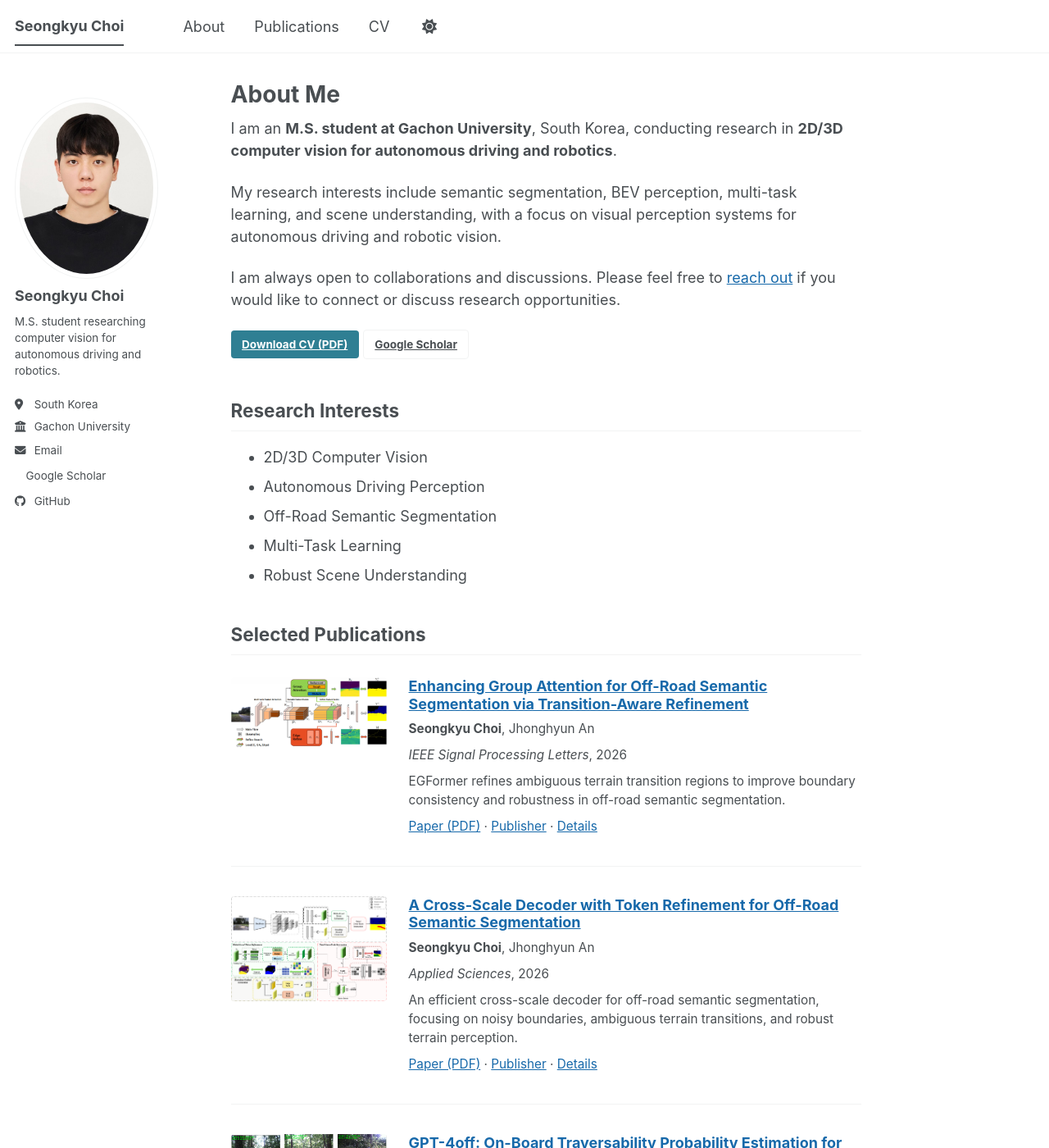
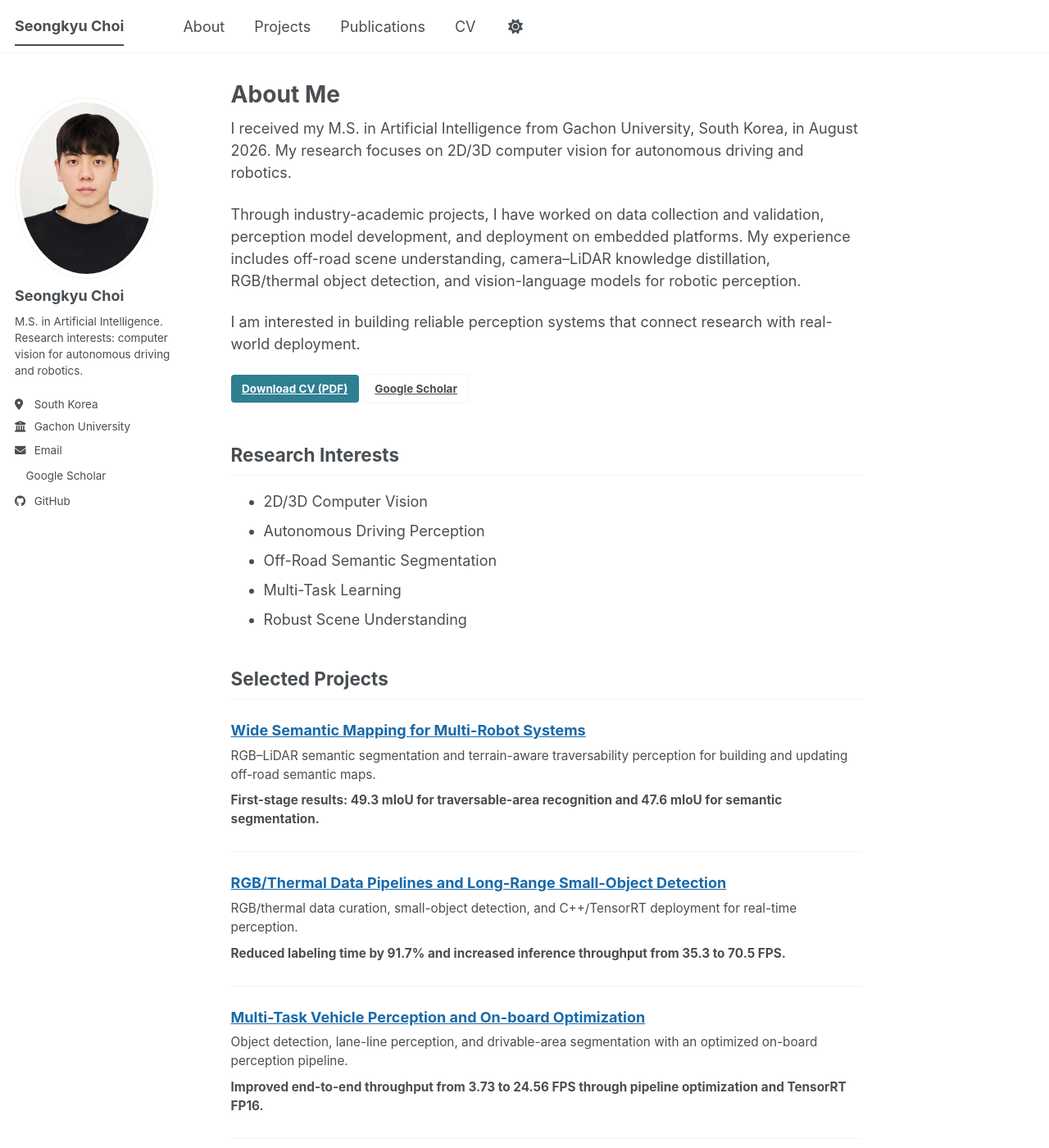
Before and after one commit to sk950324/sk950324.github.io, a Jekyll site: the page built from _pages/about.md, in a window 1280 px wide and 1400 px high. Shown: the whole window at 82% size. Built offline with Jekyll 4.4.1, drawn with Linux system fonts in a browser that asks for light colours; a style sheet for code colours, icons or effects is not loaded.

Commit message:
Add project details and images, summarize CV, and update profile

```diff
--- a/_config.yml
+++ b/_config.yml
@@ -13,7 +13,7 @@ timezone: Asia/Seoul
 author:
   avatar: profile.png
   name: Seongkyu Choi
-  bio: "M.S. student researching computer vision for autonomous driving and robotics."
+  bio: "M.S. in Artificial Intelligence. Research interests: computer vision for autonomous driving and robotics."
   location: South Korea
   employer: Gachon University
   email: seongkyu950324@gmail.com
--- a/_data/navigation.yml
+++ b/_data/navigation.yml
@@ -2,6 +2,8 @@
 main:
   - title: "About"
     url: /about/
+  - title: "Projects"
+    url: /projects/
   - title: "Publications"
     url: /publications/
   - title: "CV"
--- /dev/null
+++ b/_data/projects.yml
@@ -0,0 +1,126 @@
+# About와 Projects에서 함께 사용하는 프로젝트 내용입니다.
+# selected: true인 프로젝트만 About에 요약으로 표시됩니다.
+# participation_period: 실제 본인 참여 기간. 확인 전에는 null로 두며 화면에 표시하지 않습니다.
+# 기간 출처: utils/Choi_CV.pdf, 2쪽. NIPA와 뉴빌리티는 PDF의 Period를 참여 기간으로 사용합니다.
+- id: wide-semantic-mapping
+  image: /img/mse.png
+  image_alt: Ministry of SMEs and Startups logo
+  title: Wide Semantic Mapping for Multi-Robot Systems
+  full_title: Development of Wide Semantic Map Building and Update Technology for Multi-Robot Systems in Unstructured Outdoor Environments
+  period: "Project period: Apr. 2025–Mar. 2027"
+  participation_period: Mar. 2024–Aug. 2026
+  organization: National R&D project led by Mobiltech; funded by the Ministry of SMEs and Startups, Korea
+  role: Off-road Perception Model Development
+  selected: true
+  summary: RGB–LiDAR semantic segmentation and terrain-aware traversability perception for building and updating off-road semantic maps.
+  highlight: "First-stage results: 49.3 mIoU for traversable-area recognition and 47.6 mIoU for semantic segmentation."
+  problem: Recognize terrain and traversable areas in unstructured outdoor environments to support semantic map construction and updates for multiple robots.
+  approach:
+    - Developed RGB–LiDAR semantic segmentation, using knowledge distillation to transfer RGB-derived features into LiDAR-based learning.
+    - Mapped semantic segmentation results to different levels of driving difficulty for terrain-aware traversability perception.
+    - Contributed to path similarity recognition and multi-scan change detection for semantic map updates, using structural features from previously traversed and newly acquired sensor data.
+  results:
+    - "Achieved **49.3 mIoU for traversable-area recognition** and **47.6 mIoU for semantic segmentation** in the completed first-stage development."
+
+- id: rgb-thermal-detection
+  image: /img/로템마크.png
+  image_alt: Hyundai Rotem logo
+  title: RGB/Thermal Data Pipelines and Long-Range Small-Object Detection
+  period: "Project period: Nov. 2024–Sep. 2026"
+  participation_period: Mar. 2024–Aug. 2026
+  organization: Industry-commissioned research for Hyundai Rotem
+  role: RGB/Thermal Data Pipeline Development, Object Detection, and On-board Deployment
+  selected: true
+  summary: RGB/thermal data curation, small-object detection, and C++/TensorRT deployment for real-time perception.
+  highlight: "Reduced labeling time by 91.7% and increased inference throughput from 35.3 to 70.5 FPS."
+  problem: Improve long-range small-object detection under diverse environmental conditions while meeting real-time deployment requirements.
+  approach:
+    - Built RGB/thermal data pipelines for collection, generative augmentation, quality review, semi-automatic labeling, and iterative retraining.
+    - Combined model-generated labels with manual review; used false-positive, false-negative, and class-confusion analysis to guide dataset refinement and retraining.
+    - Implemented a PyTorch → ONNX → TensorRT conversion pipeline, integrating camera input, preprocessing, inference, postprocessing, and output in C++.
+  results:
+    - "Expanded the training dataset from approximately **1,500 to 4,000 images** and reduced labeling time by **91.7%**."
+    - "Improved nighttime thermal detection **AP from 33.63 to 36.13** and **AP75 from 26.17 to 30.55**."
+    - "Reduced latency from **28.29 to 14.18 ms** and increased throughput from **35.3 to 70.5 FPS**, maintaining mAP50 of 0.595 and mAP50–95 of 0.354."
+  validation: Verified simultaneous processing of at least two cameras in the integrated C++ perception pipeline.
+
+- id: multi-task-perception
+  image: /img/IITP.jpeg
+  image_alt: Institute of Information & Communications Technology Planning & Evaluation (IITP) logo
+  title: Multi-Task Vehicle Perception and On-board Optimization
+  period: "Project period: Apr. 2024–Dec. 2027"
+  participation_period: Apr. 2024–Aug. 2026
+  organization: IITP national R&D project led by HL Mando
+  role: Multi-Task Perception Model Development, Model Lightweighting, and On-device Validation
+  selected: true
+  summary: Object detection, lane-line perception, and drivable-area segmentation with an optimized on-board perception pipeline.
+  highlight: "Improved end-to-end throughput from 3.73 to 24.56 FPS through pipeline optimization and TensorRT FP16."
+  problem: Run multiple vehicle perception tasks on embedded hardware while reducing both model latency and full-pipeline overhead.
+  approach:
+    - Combined YOLOv5 and TwinLiteNet for object detection, lane-line perception, and drivable-area segmentation.
+    - Reduced lane-model refinement from three stages to two, shared refinement heads, and reduced fully connected hidden dimensions.
+    - "Profiled decoding, preprocessing, GPU transfer, inference, postprocessing, visualization, and encoding; identified visualization as the largest output-stage bottleneck (**156.08 of 180.60 ms**)."
+    - Replaced NumPy mask blending with OpenCV, separated decoding/inference/visualization into three asynchronous stages, and applied TensorRT FP16.
+  results:
+    - "Improved lane-model latency from **6.5 to 4.8 ms** and throughput from **155.5 to 207.2 FPS**."
+    - "Validated simultaneous FP16, batch-size-one execution on **Jetson AGX Orin**: **31.88 FPS for YOLOv5** and **27.44 FPS for TwinLiteNet**, with **7.88 GiB peak RAM** and **13.74 W average power**."
+    - "Improved end-to-end throughput from **3.73 to 24.56 FPS** and model forward latency from **48.29 to 14.0 ms**."
+  validation: Validated perception on 10,000 BDD100K images and 4,773 FMTC frames. Evaluated end-to-end improvements over three runs of 1,000 frames.
+
+- id: camera-only-traversability
+  image: /img/nipa.png
+  image_alt: National IT Industry Promotion Agency (NIPA) logo
+  title: Camera-Only Traversability Estimation via LiDAR Knowledge Distillation
+  period: Sep. 2024–Feb. 2025
+  participation_period: Sep. 2024–Feb. 2025
+  organization: "Sponsor: National IT Industry Promotion Agency (NIPA), with Mobiltech & GINT"
+  role: Traversability Perception, Knowledge Distillation, and Camera-Only Distance Estimation
+  selected: false
+  summary: Transfer LiDAR spatial knowledge into a camera-only model for agricultural terrain perception and distance estimation.
+  problem: Estimate traversability and distance in agricultural environments using camera-only inference without an additional LiDAR input.
+  approach:
+    - Prepared 10,000 training images and 1,000 evaluation images with seven environment/hazard classes and traversability criteria.
+    - Applied MSFSKD to transfer 3D spatial information from RGB/LiDAR training into a 2D network, enabling camera-only inference without an additional LiDAR input.
+    - Generated distance ground truth by projecting segmentation labels onto LiDAR points, rejected outliers with median filtering, and designed a five-block MLP using object class and bounding-box dimensions.
+  results:
+    - "Achieved **0.87 mIoU for semantic segmentation** and **0.91 mIoU for traversability classification**, exceeding the respective targets of 0.50 and 0.55."
+    - "Ran segmentation and distance regression on **Jetson Orin Nano** at approximately **0.1 s/frame**; most reported distance errors were within **0–3 m**."
+  validation: Defined object/terrain-boundary distance outputs and coordinated CAN-interface integration for camera-only deployment.
+
+- id: patrol-robot-perception
+  image: /img/뉴빌리티.png
+  image_alt: Neubility logo
+  title: YOLO–VLM Abnormal-Situation Recognition for Patrol Robots
+  period: Nov. 2024–Mar. 2025
+  participation_period: Nov. 2024–Mar. 2025
+  organization: Industry-commissioned research for Neubility
+  role: Dataset Development, Object Detection, VLM Compression, and Robot Integration
+  selected: false
+  summary: Combine object detection and vision-language descriptions for on-board abnormal-situation recognition.
+  problem: Recognize and describe abnormal situations on a patrol robot within embedded memory and compute limits.
+  approach:
+    - Reviewed 8,436 abnormal-behavior videos and a fire dataset of approximately 1.5 million images, selecting representative samples to build a seven-class patrol-object dataset; used InternVL-based auto-labeling and prepared LoRA training data.
+    - Trained a YOLO11n detector for seven target classes and compared VILA, UForm, and SmolVLM under the same on-device conditions.
+    - "Designed Descript-YOLO: camera input → YOLO detection → queue-based event conditions → VLM situation description → ROS2 topic output."
+  results:
+    - "Reported class-wise detection accuracy of **66.3–81.7%** across seven target classes."
+    - "Applied **AWQ to VILA1.5-3B**, reducing model size from **10.06 to 1.57 GB** and VRAM usage from **8.34 to 5.59 GB**."
+  validation: Integrated ROS2 Humble and NVIDIA Docker on Jetson Orin Nano and validated applicability to real patrol-robot demonstration environments.
+
+# 출처: 수정된 utils/Choi_CV.pdf, 3쪽. PDF의 Period를 참여 기간으로 사용합니다.
+- id: multi-sensor-fusion
+  image: /img/lig.png
+  image_alt: LIG Nex1 logo
+  title: Development of Multi-Sensor Fusion Algorithm for Countering Magnetic/Acoustic Stealth Targets
+  period: Apr. 2024–Mar. 2025
+  participation_period: Apr. 2024–Mar. 2025
+  organization: Industry-commissioned research for LIG Nex1
+  role: Sea-Trial Data Quality Review and Model Evaluation Analysis
+  selected: false
+  summary: Reviewed sea-trial sensor data quality and analyzed training and evaluation results of models developed by the project team.
+  problem: Assess the suitability of company-provided sea-trial sensor data for model training and compare predictive performance across team-developed models.
+  approach:
+    - Screened 46 company-provided sea-trial data files from the second delivery for collection errors and recording gaps.
+    - Analyzed training and evaluation results of models developed by the project team, comparing predictive performance and assessing sensor-data suitability for training.
+  results:
+    - "Selected **23 usable files from 46 sea-trial data files** for analysis after data-quality screening."
--- a/_pages/about.md
+++ b/_pages/about.md
@@ -6,11 +6,11 @@ redirect_from:
 author_profile: true
 ---
 
-I am an **M.S. student at Gachon University**, South Korea, conducting research in **2D/3D computer vision for autonomous driving and robotics**.
+I received my M.S. in Artificial Intelligence from Gachon University, South Korea, in August 2026. My research focuses on 2D/3D computer vision for autonomous driving and robotics.
 
-My research interests include semantic segmentation, BEV perception, multi-task learning, and scene understanding, with a focus on visual perception systems for autonomous driving and robotic vision.
+Through industry-academic projects, I have worked on data collection and validation, perception model development, and deployment on embedded platforms. My experience includes off-road scene understanding, camera–LiDAR knowledge distillation, RGB/thermal object detection, and vision-language models for robotic perception.
 
-I am always open to collaborations and discussions. Please feel free to [reach out](mailto:{{ site.author.email }}) if you would like to connect or discuss research opportunities.
+I am interested in building reliable perception systems that connect research with real-world deployment.
 
 [Download CV (PDF)]({{ '/utils/Choi_CV.pdf' | relative_url }}){: .btn .btn--primary}
 [Google Scholar]({{ site.author.googlescholar }}){: .btn .btn--inverse}
@@ -23,6 +23,19 @@ I am always open to collaborations and discussions. Please feel free to [reach o
 - Multi-Task Learning
 - Robust Scene Understanding
 
+## Selected Projects
+
+{% assign selected_projects = site.data.projects | where: 'selected', true %}
+{% for project in selected_projects %}
+<article class="project-summary">
+  <h3><a href="{{ '/projects/' | relative_url }}#{{ project.id }}">{{ project.title | escape }}</a></h3>
+  <p>{{ project.summary | escape }}</p>
+  <p><strong>{{ project.highlight | escape }}</strong></p>
+</article>
+{% endfor %}
+
+[View all projects]({{ '/projects/' | relative_url }})
+
 ## Selected Publications
 
 {% assign selected_publications = site.publications | where: 'selected', true | sort: 'year' | reverse %}
--- a/_pages/cv.md
+++ b/_pages/cv.md
@@ -53,60 +53,67 @@ Jun.2021–Mar.2023
 
 ## Projects
 
-### Development of Wide Semantic Map Building and Update Technology for Multi-Robot Systems in Unstructured Outdoor Environments
+### Wide Semantic Mapping for Multi-Robot Systems
 
-**Project period: Apr.2025–Mar.2027** | National R&D project led by Mobiltech
+**My participation: Mar.2024–Aug.2026** | Mobiltech-led national R&D project
 Funded by the Ministry of SMEs and Startups, Korea
 Role: Off-road Perception Model Development
 
-- Developed RGB–LiDAR semantic segmentation for unstructured outdoor environments, using knowledge distillation to transfer RGB-derived features into LiDAR-based learning.
-- Developed terrain-aware traversability perception by mapping semantic segmentation results to different levels of driving difficulty.
-- Achieved **49.3 mIoU for traversable-area recognition** and **47.6 mIoU for semantic segmentation** in the completed first-stage development.
-- Contributed to path similarity recognition and multi-scan change detection for semantic map updates, using structural features from previously traversed and newly acquired sensor data.
+- Developed RGB–LiDAR semantic segmentation and terrain-aware traversability perception for off-road semantic mapping.
+- Achieved **49.3 mIoU for traversable-area recognition** and **47.6 mIoU for semantic segmentation** in first-stage development.
+
+[View project details →]({{ '/projects/' | relative_url }}#wide-semantic-mapping)
 
 ### RGB/Thermal Data Pipelines and Long-Range Small-Object Detection
 
-**Project period: Aug.2024–Jul.2026** | Industry-commissioned research for Hyundai Rotem
+**My participation: Mar.2024–Aug.2026** | Hyundai Rotem
 Role: RGB/Thermal Data Pipeline Development, Object Detection, and On-board Deployment
 
-- Built RGB/thermal data pipelines covering collection, generative augmentation, quality review, semi-automatic labeling, and iterative retraining; expanded the training dataset from approximately **1,500 to 4,000 images**.
-- Combined model-generated labels with manual review, reducing labeling time by **91.7%**; used false-positive, false-negative, and class-confusion analysis to guide retraining.
-- Improved nighttime thermal detection **AP from 33.63 to 36.13** and **AP75 from 26.17 to 30.55**.
-- Implemented a **PyTorch → ONNX → TensorRT** conversion pipeline and integrated camera input, preprocessing, inference, postprocessing, and output in C++.
-- Reduced inference latency from **28.29 to 14.18 ms** and increased throughput from **35.3 to 70.5 FPS**, while maintaining mAP50 of 0.595 and mAP50–95 of 0.354; verified simultaneous processing of at least two cameras.
+- Expanded the training dataset from approximately **1,500 to 4,000 images** and reduced labeling time by **91.7%** through semi-automatic labeling and review.
+- Deployed a C++/TensorRT pipeline, reducing latency from **28.29 to 14.18 ms** and increasing throughput from **35.3 to 70.5 FPS** while maintaining detection accuracy.
+
+[View project details →]({{ '/projects/' | relative_url }}#rgb-thermal-detection)
 
 ### Multi-Task Vehicle Perception and On-board Optimization
 
-**Project period: Apr.2024–Aug.2026** | IITP national R&D project led by HL Mando
+**My participation: Apr.2024–Aug.2026** | IITP national R&D project led by HL Mando
 Role: Multi-Task Perception Model Development, Model Lightweighting, and On-device Validation
 
-- Combined **YOLOv5 and TwinLiteNet** to perform **object detection, lane-line perception, and drivable-area segmentation** with two models; validated on 10,000 BDD100K images and 4,773 FMTC frames.
-- Reduced lane-model refinement from three stages to two, shared refinement heads, and reduced fully connected hidden dimensions; improved latency from **6.5 to 4.8 ms** and throughput from **155.5 to 207.2 FPS**.
-- Validated simultaneous FP16, batch-size-one execution on **Jetson AGX Orin**: **31.88 FPS for YOLOv5** and **27.44 FPS for TwinLiteNet**, with **7.88 GiB peak RAM** and **13.74 W average power**.
-- Profiled decoding, preprocessing, GPU transfer, inference, postprocessing, visualization, and encoding; identified visualization as the largest output-stage bottleneck (**156.08 of 180.60 ms**).
-- Replaced NumPy mask blending with OpenCV, separated decoding/inference/visualization into a three-stage asynchronous pipeline, and applied TensorRT FP16. Improved end-to-end throughput from **3.73 to 24.56 FPS** and model forward latency from **48.29 to 14.0 ms**, validated over three runs of 1,000 frames.
+- Developed and validated object detection, lane-line perception, and drivable-area segmentation on **Jetson AGX Orin**.
+- Improved end-to-end throughput from **3.73 to 24.56 FPS** through pipeline optimization and TensorRT FP16, validated over three runs of 1,000 frames.
+
+[View project details →]({{ '/projects/' | relative_url }}#multi-task-perception)
 
 ### Camera-Only Traversability Estimation via LiDAR Knowledge Distillation
 
-**Sep.2024–Feb.2025** | Industry-commissioned research for Mobiltech
+**My participation: Sep.2024–Feb.2025**
+Sponsor: National IT Industry Promotion Agency (NIPA), with Mobiltech & GINT
 Role: Traversability Perception, Knowledge Distillation, and Camera-Only Distance Estimation
 
-- Prepared **10,000 training images and 1,000 evaluation images**, defining seven environment/hazard classes and traversability criteria for agricultural environments.
-- Applied **MSFSKD** to transfer 3D spatial information from RGB/LiDAR training into a 2D network, enabling **camera-only inference without an additional LiDAR input**.
-- Achieved **0.87 mIoU for semantic segmentation** and **0.91 mIoU for traversability classification**, exceeding the respective targets of 0.50 and 0.55.
-- Generated distance ground truth by projecting segmentation labels onto LiDAR points, used median filtering to reject outliers, and designed a **five-block MLP** to estimate distance from object class and bounding-box dimensions.
-- Ran camera-only segmentation and distance regression on **Jetson Orin Nano** at approximately **0.1 s/frame**; most reported distance errors were within **0–3 m**. Defined object/terrain-boundary distance outputs and coordinated CAN-interface integration.
+- Developed camera-only perception through LiDAR knowledge distillation, achieving **0.87 mIoU for semantic segmentation** and **0.91 mIoU for traversability classification**.
+- Ran segmentation and distance regression on **Jetson Orin Nano** at approximately **0.1 s/frame**.
+
+[View project details →]({{ '/projects/' | relative_url }}#camera-only-traversability)
 
 ### YOLO–VLM Abnormal-Situation Recognition for Patrol Robots
 
-**Oct.2024–Mar.2025** | Industry-commissioned research for Neubility
+**My participation: Nov.2024–Mar.2025** | Neubility
 Role: Dataset Development, Object Detection, VLM Compression, and Robot Integration
 
-- Reviewed **8,436 abnormal-behavior videos** and a fire dataset of approximately **1.5 million images**, selecting representative samples to build a seven-class patrol-object dataset; used InternVL-based auto-labeling and prepared LoRA training data.
-- Trained a **YOLO11n** detector for seven target classes, with reported class-wise accuracy of **66.3–81.7%**.
-- Compared VILA, UForm, and SmolVLM under the same on-device conditions. Applied **AWQ to VILA1.5-3B**, reducing model size from **10.06 to 1.57 GB** and VRAM usage from **8.34 to 5.59 GB**.
-- Designed **Descript-YOLO**: camera input → YOLO detection → queue-based event conditions → VLM situation description → ROS2 topic output.
-- Integrated the perception pipeline using **ROS2 Humble and NVIDIA Docker** on **Jetson Orin Nano**, and validated its applicability to real patrol-robot demonstration environments.
+- Integrated YOLO detection and VLM situation descriptions in **Descript-YOLO**, using ROS2 and Docker on **Jetson Orin Nano**.
+- Applied AWQ to VILA1.5-3B, reducing model size from **10.06 to 1.57 GB** and VRAM usage from **8.34 to 5.59 GB**.
+
+[View project details →]({{ '/projects/' | relative_url }}#patrol-robot-perception)
+
+### Development of Multi-Sensor Fusion Algorithm for Countering Magnetic/Acoustic Stealth Targets
+
+**My participation: Apr.2024–Mar.2025** | LIG Nex1
+Role: Sea-Trial Data Quality Review and Model Evaluation Analysis
+
+- Selected **23 usable files from 46 sea-trial data files** through data-quality screening.
+- Compared predictive performance of team-developed models and assessed sensor-data suitability for training.
+
+[View project details →]({{ '/projects/' | relative_url }}#multi-sensor-fusion)
 
 ## Publications
 
--- /dev/null
+++ b/_pages/projects.html
@@ -0,0 +1,50 @@
+---
+layout: single
+title: "Projects"
+permalink: /projects/
+author_profile: true
+---
+
+<p>Research and development in autonomous driving and robotics, from perception models and data pipelines to on-board deployment.</p>
+
+<p>Through industry-academic collaborations, I have contributed to data curation, multimodal perception, and model optimization for autonomous vehicles and robots.
+My work connects model development with system integration and on-device validation, focusing on perception accuracy, real-time performance, and embedded resource constraints.</p>
+
+{% for project in site.data.projects %}
+<article class="project-detail{% if project.image %} project-detail--with-image{% endif %}" aria-labelledby="{{ project.id }}">
+  {% if project.image %}
+  <div class="project-detail__image">
+    <img src="{{ project.image | relative_url | escape }}" alt="{{ project.image_alt | escape }}" loading="lazy">
+  </div>
+  {% endif %}
+  <div class="project-detail__body">
+  <h2 id="{{ project.id }}">{{ project.title | escape }}</h2>
+  {% if project.full_title %}<p><strong>Full project title:</strong> {{ project.full_title | escape }}</p>{% endif %}
+  <p><strong>{{ project.period | escape }}</strong><br>{{ project.organization | escape }}</p>
+  {% if project.participation_period and project.participation_period != empty %}
+  <p><strong>My participation:</strong> {{ project.participation_period | escape }}</p>
+  {% endif %}
+  <p><strong>My role:</strong> {{ project.role | escape }}</p>
+
+  <h3>Problem</h3>
+  <p>{{ project.problem | escape }}</p>
+
+  <h3>Approach</h3>
+  <ul>
+    {% for item in project.approach %}<li>{{ item | markdownify }}</li>{% endfor %}
+  </ul>
+
+  <h3>Results</h3>
+  <ul>
+    {% for item in project.results %}<li>{{ item | markdownify }}</li>{% endfor %}
+  </ul>
+
+  {% if project.validation %}
+  <h3>Deployment &amp; Validation</h3>
+  <p>{{ project.validation | escape }}</p>
+  {% endif %}
+  </div>
+</article>
+{% endfor %}
+
+<p><a href="{{ '/cv/' | relative_url }}">View full CV</a> · <a href="{{ '/utils/Choi_CV.pdf' | relative_url }}">Download CV (PDF)</a></p>
--- a/_sass/_custom.scss
+++ b/_sass/_custom.scss
@@ -41,3 +41,45 @@ body { margin-bottom: 0 !important; }
 .btn--inverse { color: var(--global-text-color) !important; }
 :root { --global-link-color: #1769aa; }
 html[data-theme="dark"] { --global-link-color: #65cbe5; }
+
+.project-summary {
+  margin: 1.5rem 0;
+  padding: 0 0 1rem;
+  border-bottom: 1px solid var(--global-border-color);
+
+  h3 { margin: 0 0 .5rem; font-size: 1em; }
+  p { margin: 0 0 .5rem; font-size: .85em; }
+}
+
+.project-detail {
+  margin-top: 2rem;
+  padding-bottom: 1.5rem;
+  border-bottom: 1px solid var(--global-border-color);
+
+  h2 { margin-top: 0; scroll-margin-top: 5rem; }
+  h3 { margin-top: 1.5rem; }
+
+  &__body { min-width: 0; }
+
+  &__image {
+    max-width: 220px;
+    margin-bottom: 1rem;
+
+    img {
+      display: block;
+      width: 100%;
+      height: auto;
+      background: #fff;
+      border-radius: 4px;
+    }
+  }
+}
+
+@media (min-width: 768px) {
+  .project-detail--with-image {
+    display: grid;
+    grid-template-columns: 160px minmax(0, 1fr);
+    align-items: start;
+    gap: 1.5rem;
+  }
+}
```
Also changed, not shown: README.md (+5 -0 lines), img/IITP.jpeg (added), img/lig.png (added), img/mse.png (added), img/nipa.png (added), img/뉴빌리티.png (added), img/로템마크.png (added), 1 other file.
